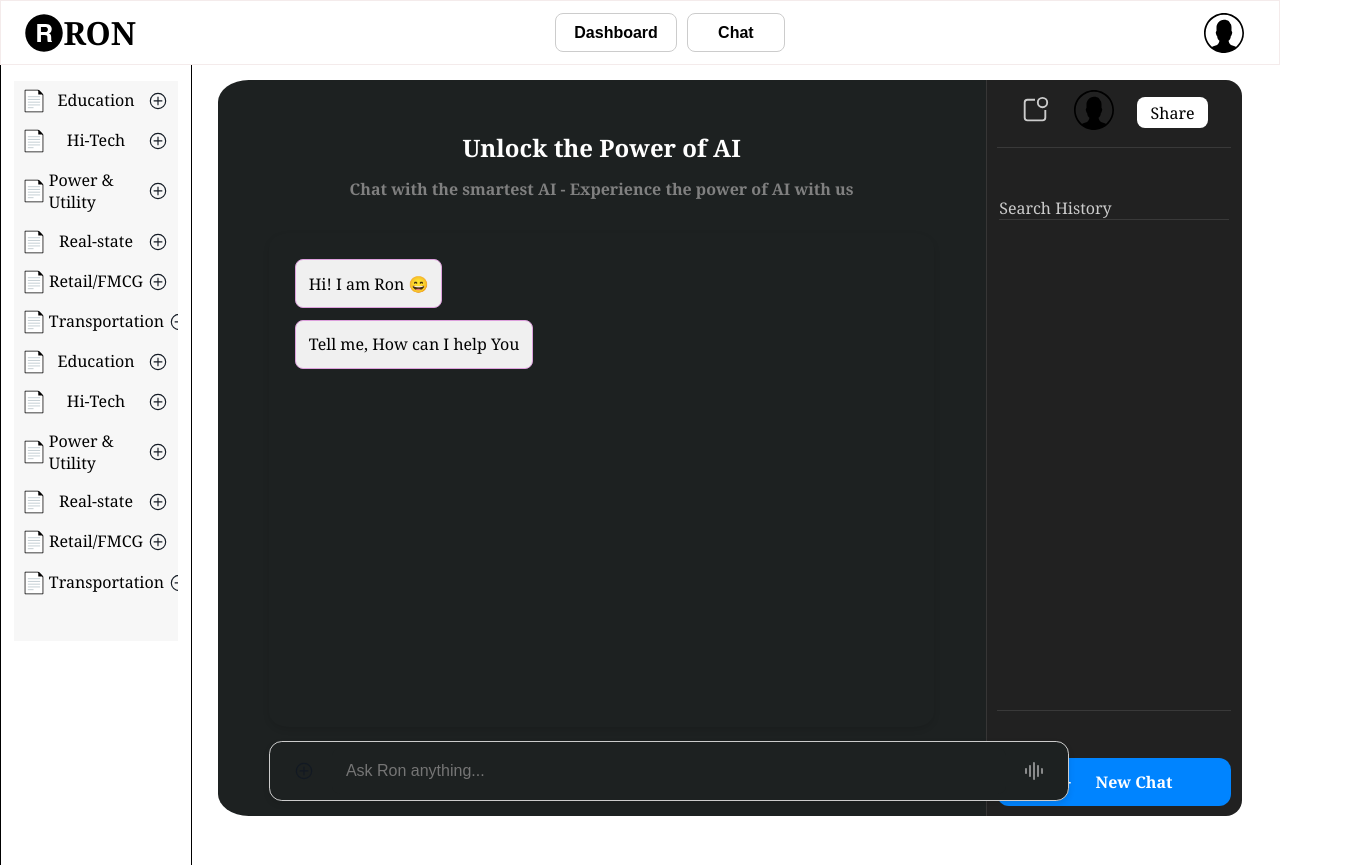
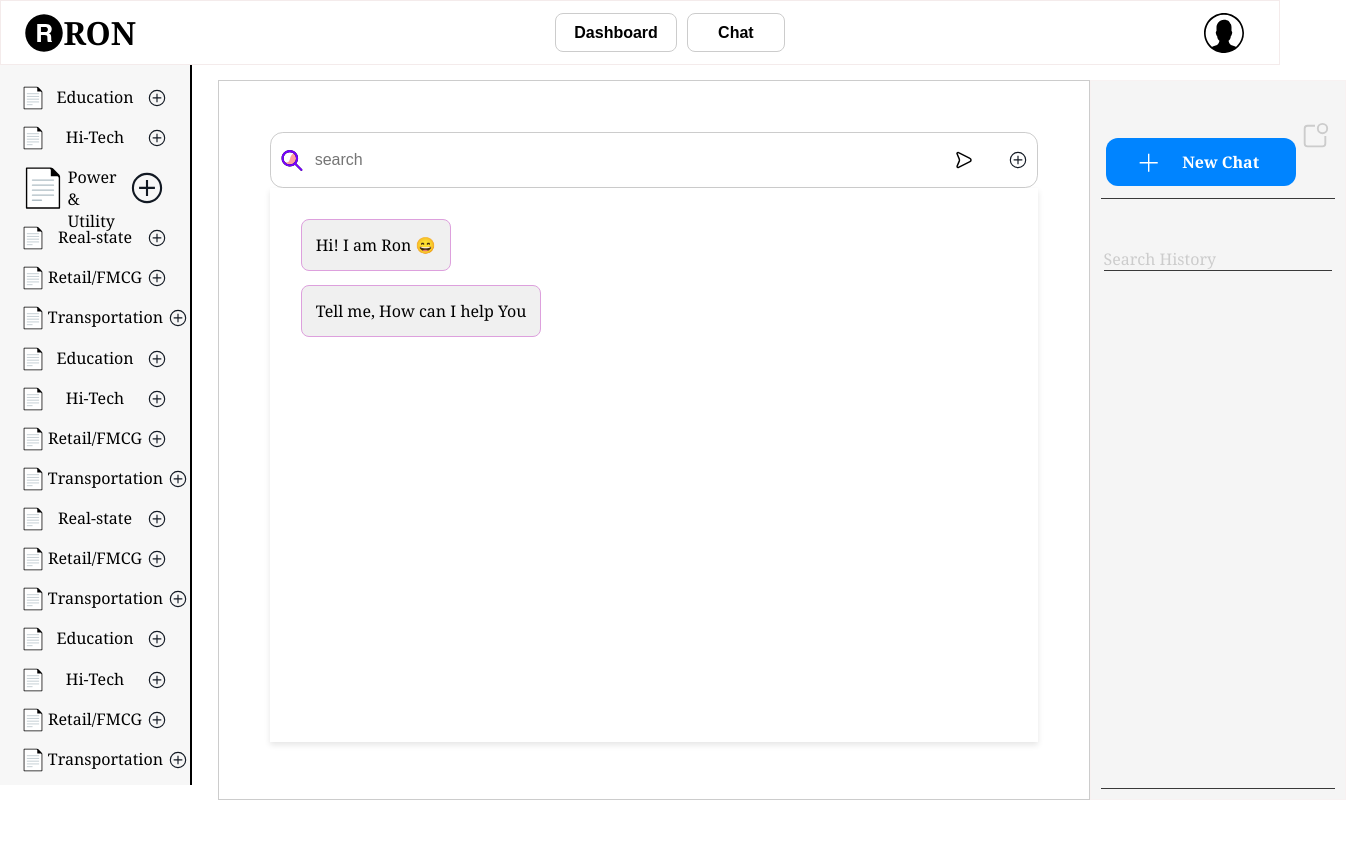
Before and after one commit to sanjeev74kr/AI-Chatbot, a React (Create React App) app: page / in a window 1280 px wide. Shown: the whole page, 1346 px wide, since content can reach past the window. After the commit the page ends 800 px from the top, so only its background shows below. Built offline with nearby package versions, Linux system fonts and the light colour scheme.

Commit message:
Cahnge search box , conversation section and right part

```diff
--- a/src/components/App.js
+++ b/src/components/App.js
@@ -1,5 +1,4 @@
 import '../css/App.css';
-import '../themes/lightTheme';
 import Chats from './Chats'
 import { useEffect, useState } from 'react';
 import sampleData from '../utils/sampleData'
@@ -40,8 +39,7 @@ function App() {
         </header>
       </div>
 
-      {/* main page left section - display list of industries */}
-      <div className='main-page-left-section'>
+
         {/* sample data section  */}
         <div className='Sample-data-loading-section'>
           {data.map((curr, index) => (
@@ -54,7 +52,6 @@ function App() {
 
         </div>
 
-      </div>
 
       <div className="Chat-component">
         {showChats && <Chats />}
--- a/src/components/Chats.js
+++ b/src/components/Chats.js
@@ -31,19 +31,23 @@ function Chats() {
 
     return (
         <main className="Chats-UI">
+            <section className="Chats-main-section">
+                {/* Input box */}
+                <div className="search-box">
+                    <img className="search-icon" src="./search.svg" alt="search-icon"></img>
+                    <input type="text" className="input-box" placeholder="search"
+                        value={inputValue}
+                        onChange={handleInputChange} />
+                    <img className="send-button" src="./send.svg" alt="send-button" />
+                    <img className="AddFileButton" src="./add-circle-button.svg" />
 
-            {/* Chat component left section  */}
-            <section className="Chats-left-section">
-                <div className="Chats-heading">
-                    <div className="Chats-heading1">
-                        <h1 >Unlock the Power of AI</h1>
-                    </div>
-                    <div className="Chats-heading2">
-                        <h4>Chat with the smartest AI - Experience the power of AI with us</h4>
-                    </div>
+                    {/* <button className="send-button" onClick={handleSendMessage}>
+                        <img src="send.svg" alt="Send Icon" />
+                    </button> */}
                 </div>
+                <div className="Chats-conversation">
 
-                <div className="Chats-conversation">
+
                     <div className="message bot">Hi! I am Ron  😄</div>
                     <div className="message bot">Tell me, How can I help You</div>
 
@@ -54,26 +58,18 @@ function Chats() {
                     ))}
                 </div>
 
-               {/* Input box */}
-                <div className="Chats-input-box">
-                    <img className="AddFileButton" src="./add-circle-button.svg" />
-                    <input type="text" className="input-box" placeholder="Ask Ron anything..."
-                        value={inputValue}
-                        onChange={handleInputChange} />
-                    <img className="VoiceButton" src="./voice-icon.svg"></img>
-                    {/* <button className="send-button" onClick={handleSendMessage}>
-                        <img src="send.svg" alt="Send Icon" />
-                    </button> */}
-                </div>
+
             </section>
 
 
             {/* chat-component right section */}
             <section className="Chats-right-section">
                 <div className="Chat-history-top">
+                    <div className="New-chat-button">
+                        <img src='plus-sign.svg' alt="plus-sign" />
+                        <p className="New-chat-text"> New Chat </p>
+                    </div>
                     <span className="Notifcation"><img src='./notification.svg' alt="notification" /></span>
-                    <span className="Profile"><img src='./profile.svg' alt="profile-pic" /></span>
-                    <span className="Share-button"><p>Share</p></span>
                 </div>
                 <div className="Horizontal-line"></div>
 
@@ -82,10 +78,7 @@ function Chats() {
                 </div>
                 <div className="Horizontal-line"></div>
 
-                <div className="New-chat-button">
-                    <img src='plus-sign.svg' alt="plus-sign" />
-                    <p className="New-chat-text"> New Chat </p>
-                </div>
+
             </section>
         </main >
     )
--- a/src/css/App.css
+++ b/src/css/App.css
@@ -74,22 +74,6 @@
 /*end of header section */
 
 
-
-/*starting of main page-left-section */
-.main-page-left-section {
-  display: flex;
-  flex-direction: column;
-  min-width:10vw;
-  max-width: 15vw;
-  height: 100vh;
-  border-left: 1px solid black;
-  border-right:1px solid black;
-  padding: 1%;
-
-}
-
-
-
 /* .selected{
   background-color:#242629;
   border: 1px solid grey;
@@ -102,14 +86,17 @@
   margin-left: 0px;
 } */
 
+
+/*starting of main page-left-section */
 /* beautify sample data */
 .Sample-data-loading-section{
   display: flex;
   flex-direction: column;
-  min-height: 70vh;
-  max-height:70vh;
-  margin-bottom:2%;
-  margin-top: 2%;
+  min-width:10vw;
+  max-width: 15vw;
+  height: 90vh;
+  border-right:2px solid black;
+  padding: 1%;
   overflow: auto;
   scroll-behavior:auto;
   background-color:#f7f7f7;
--- a/src/css/Chats.css
+++ b/src/css/Chats.css
@@ -8,43 +8,76 @@
 /* Chats Main container */
 .Chats-UI {
   display: flex;
-  min-height: 92vh;
+  height: 90vh;
   min-width: 80vw;
-  background-color:rgb(29, 33, 33);
+  background-color:white;
   border-radius: 3%;
   flex-direction: row;
 }
 
 
-/* Chats left section container */
-.Chats-left-section {
+/* Chats mian section container */
+.Chats-main-section {
+  display: flex;
+  flex-direction: column;
   flex: 0 0 75%;
   padding: 5%;
+  background-color: white;
+  border: 1px solid #ccc;
 }
 
 
-/* heading container */
-.Chats-heading {
+
+/*input box container*/
+.search-box {
   display: flex;
-  flex-direction: column;
   align-items: center;
-  margin-bottom: 5%;
-  justify-content: space-evenly;
+  width: 60vw;
+  background-color:white;
+  border: 1px solid #ccc;
+  border-radius: .8em;
+  padding: .4em;
 }
 
-
-/*heading-1 */
-.Chats-heading1 {
-  color:white;
-  margin-bottom: 2%;
-
+/*input box */
+.input-box {
+  margin-left: 1%;
+  margin-right: 1%;
+  background-color:white;
+  flex-grow: 1;
+  border: none;
+  outline:none;
+  caret-color: #ccc;
+  border-radius: 8px;
+  font-size: 1em;
+  color: black;
 }
 
+.AddFileButton{
+  margin-left: 2%;
+}
 
-/*heading-2 */
-.Chats-heading2 {
-  color: grey;
+.VoiceButton{
+  margin-right: 2%;
 }
+
+/*send button */
+.send-button {
+  border: none;
+  border-radius: 8px;
+  padding: 8px 12px;
+  cursor: pointer;
+  transition: background-color 0.3s ease;
+  margin-left: 5px;
+}
+
+/*send button image */
+.send-button img {
+  width: 20px;
+  height: 20px;
+  vertical-align: middle;
+}
+
 
 
 /* conversation-display */
@@ -54,9 +87,9 @@
   flex-direction: column;
   overflow: auto;
   scroll-behavior: auto;
-  height: 78%;
+  height: 90%;
   padding: 4%;
-  border-radius: 3%;
+  background-color: white;
 }
 
 
@@ -92,72 +125,16 @@
   border: 1px solid plum;
 }
 
-/*input box container*/
-.Chats-input-box {
-  display: flex;
-  align-items: center;
-  width: 50em;
-  background-color:rgb(29, 33, 33);
-  border: 1px solid #ccc;
-  border-radius: .8em;
-  padding: .4em;
-  box-shadow: 0px 3px 6px rgba(0, 0, 0, 0.1);
-  position: absolute;
-  bottom: 2%;
-}
-
-/*input box */
-.input-box {
-  margin-left: 1em;
-  margin-right: 1em;
-  background-color:rgb(29, 33, 33);
-  flex-grow: 1;
-  padding: .875em;
-  border: none;
-  outline:none;
-  caret-color: #ccc;
-  border-radius: 8px;
-  font-size: 1em;
-  color: white;
-}
-
-.AddFileButton{
-  margin-left: 2%;
-}
-
-.VoiceButton{
-  margin-right: 2%;
-}
-
-/*send button */
-.send-button {
-  border: none;
-  border-radius: 8px;
-  padding: 8px 12px;
-  cursor: pointer;
-  transition: background-color 0.3s ease;
-  margin-left: 5px;
-}
-
-/*send button image */
-.send-button img {
-  width: 20px;
-  height: 20px;
-  vertical-align: middle;
-}
 
 /*chats-right-section-container */
 .Chats-right-section {
   display: flex;
   flex-direction: column;
-  background-color: rgb(33, 33, 33);
+  background-color: whitesmoke;
   flex: 0 0 25%;
-  margin: 0%;
+  margin-right: 2%;
   padding: 1%;
-  border-radius: 16px;
-  border-bottom-left-radius: 0%;
-  border-top-left-radius: 0%;
-  border-left: 1px solid #373636;
+  border: 1px solid #f8f2f2;
 }
 
 /*Chat history top section*/
@@ -169,26 +146,12 @@
   justify-content: space-evenly;
 }
 
-
-
-.Share-button {
-  display: flex;
-  justify-content: center;
-  background-color: white;
-  color: black;
-  font-size: 16px;
-  padding: 2%;
-  width: 30%;
-  border-radius: 8px;
-}
-
 .Chat-history {
   margin-top: 20%;
   height: 100%;
   padding: 1%;
   font-size: 1 em;
   color: #ccc;
-
 }
 
 .New-chat-button {
--- a/src/themes/darkTheme.js
+++ /dev/null
@@ -1,5 +0,0 @@
-const darkTheme={
-
-}
-
-export default darkTheme;
--- a/src/themes/lightTheme.js
+++ /dev/null
@@ -1,9 +0,0 @@
-const lightTheme={
-  primaryBackgroundColor:'#ffffff',
-  secondaryBackgroundColor:'lightsmoke',
-  borderColor:"#d9d4d4",
-
-
-}
-
-export default lightTheme;
--- a/src/utils/sampleData.js
+++ b/src/utils/sampleData.js
@@ -7,8 +7,20 @@
       "Transportation",
       "Education",
       "Hi-Tech",
-      "Power & Utility",
+      "Retail/FMCG",
+      "Transportation",
       "Real-state",
+      "Retail/FMCG",
+      "Transportation",
+      "Education",
+      "Hi-Tech",
+      "Retail/FMCG",
+      "Transportation"  ,
+      "Real-state",
+      "Retail/FMCG",
+      "Transportation",
+      "Education",
+      "Hi-Tech",
       "Retail/FMCG",
       "Transportation"
 ];
```
